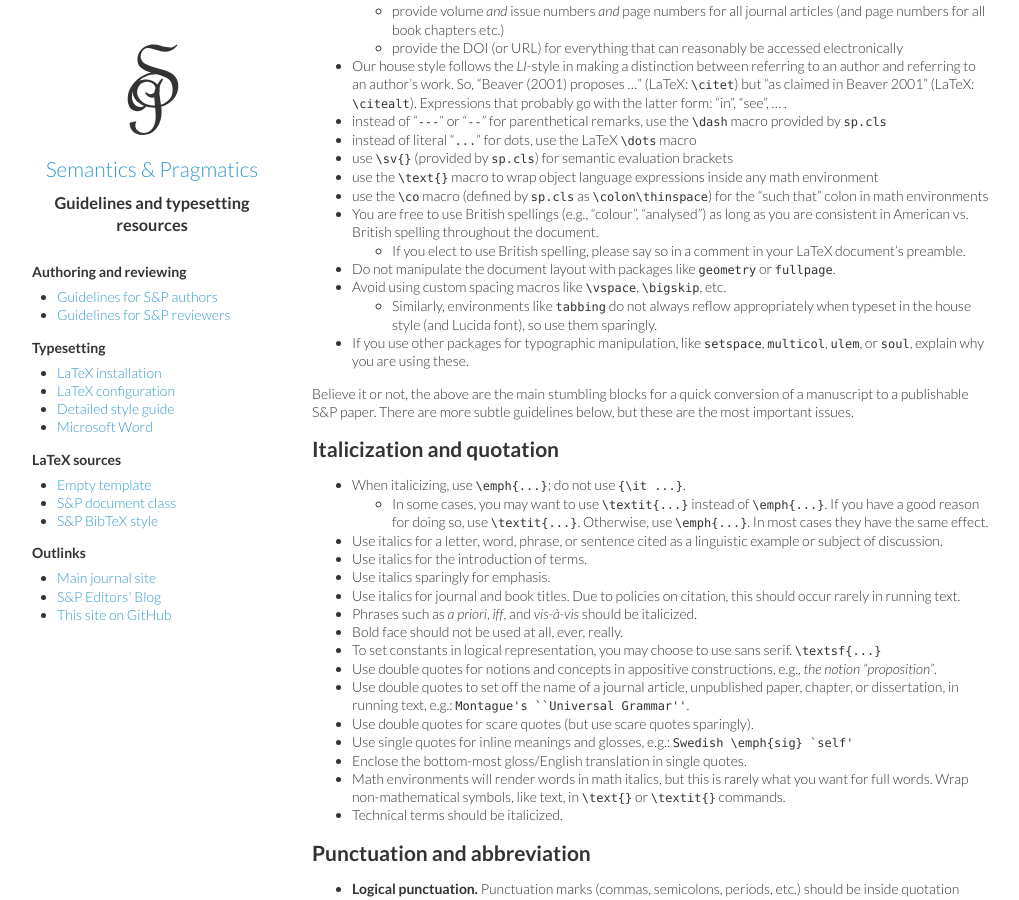
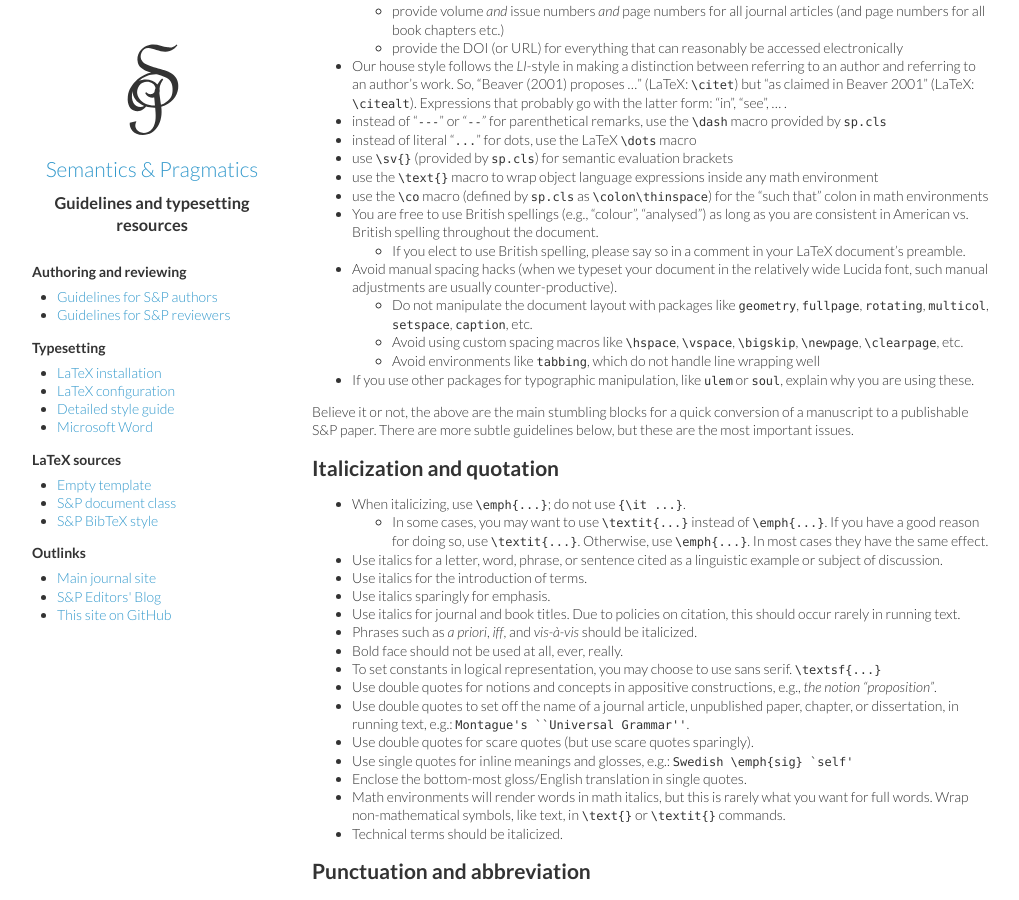
Before and after one commit to semprag/semprag.github.io, a Jekyll site: the page built from style.md, in a window 1280 px wide and 900 px high, scrolled down 565 px. Shown: the whole window, without its empty margins (8-1027 px from the left). Built offline with Jekyll 4.4.1, drawn with Linux system fonts in a browser that asks for light colours.

Commit message:
Expand on manual space avoidances

```diff
--- a/style.md
+++ b/style.md
@@ -14,7 +14,7 @@ Read your paper one more time very carefully, paying attention to the issues lis
 ## Checklist of the top issues ##
 
 * Your title and your section headings should be in "Sentence case" (not "Title Case"). If you have a subtitle, capitalize the first word of the subtitle: "First part of title: Second part of title".
-* Make sure that the same keyword list appears in three places: on the first page of your paper, in the PDF meta-data (the <code>\pdfkeywords</code> command in the preamble), and in the meta-data on the S&P website (associated with your submission).
+* Make sure that the same keyword list appears in three places: on the first page of your paper, in the PDF meta-data (the `\pdfkeywords` command in the preamble), and in the meta-data on the S&P website (associated with your submission).
 * Similarly, make sure that the abstract in your paper and the abstract on the S&P website are the same (modulo that the abstract in the paper is LaTeX and the abstract on the website is HTML).
 * Include your contact address at the end of the paper.
 * Make sure that your bibliographic information complies with our requirements (more details below in the [BibTeX](#bibtex) section), especially:
@@ -33,10 +33,11 @@ Read your paper one more time very carefully, paying attention to the issues lis
 * use the `\co` macro (defined by `sp.cls` as `\colon\thinspace`) for the "such that" colon in math environments
 * You are free to use British spellings (e.g., "colour", "analysed") as long as you are consistent in American vs. British spelling throughout the document.
   - If you elect to use British spelling, please say so in a comment in your LaTeX document's preamble.
-* Do not manipulate the document layout with packages like `geometry` or `fullpage`.
-* Avoid using custom spacing macros like `\vspace`, `\bigskip`, etc.
-  - Similarly, environments like `tabbing` do not always reflow appropriately when typeset in the house style (and Lucida font), so use them sparingly.
-* If you use other packages for typographic manipulation, like `setspace`, `multicol`, `ulem`, or `soul`, explain why you are using these.
+* Avoid manual spacing hacks (when we typeset your document in the relatively wide Lucida font, such manual adjustments are usually counter-productive).
+  - Do not manipulate the document layout with packages like `geometry`, `fullpage`, `rotating`, `multicol`, `setspace`, `caption`, etc.
+  - Avoid using custom spacing macros like `\hspace`, `\vspace`, `\bigskip`, `\newpage`, `\clearpage`, etc.
+  - Avoid environments like `tabbing`, which do not handle line wrapping well
+* If you use other packages for typographic manipulation, like `ulem` or `soul`, explain why you are using these.
 
 Believe it or not, the above are the main stumbling blocks for a quick conversion of a manuscript to a publishable S&P paper. There are more subtle guidelines below, but these are the most important issues.
 
```
